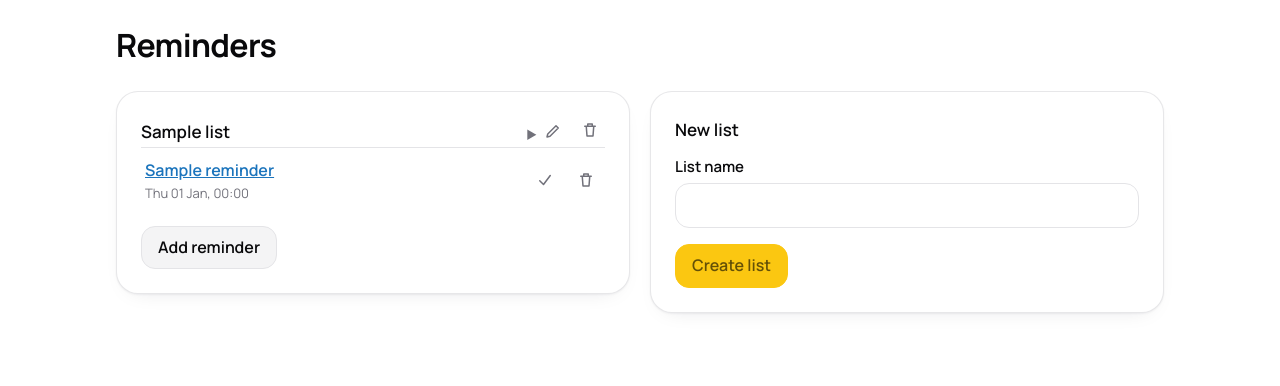
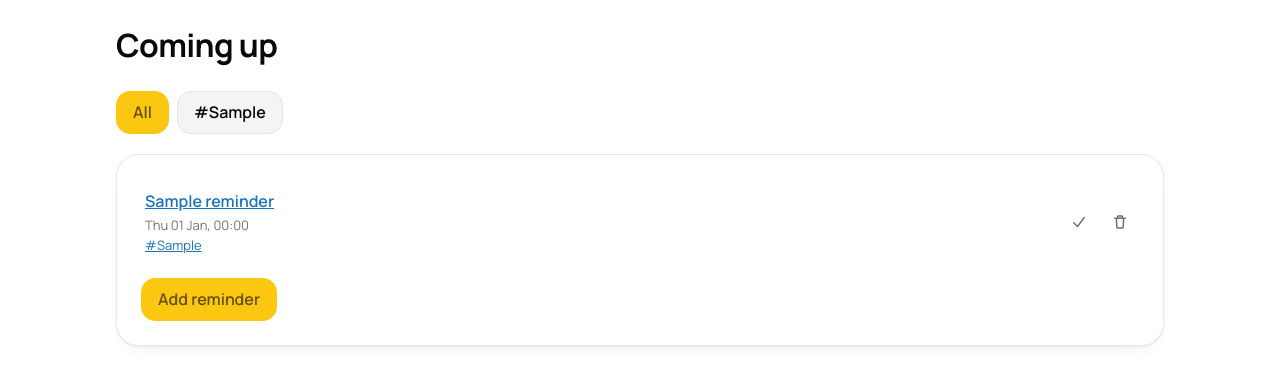
Before and after one commit to lightmorphic/chkt-server, a Flask app: page / in a window 1280 px wide. Shown: the part 60-446 px from the top of the page. Run offline with Flask 3, Linux system fonts and the light colour scheme; the visitor is signed in with stand-in values (Sample User, id 1); tables that the repository leaves empty hold one stand-in row (values such as "Sample post"); parts of the project's set-up code (start-up, migrations or seed data) failed here and were passed over.

Commit message:
Tags replace lists across web UI, sync API, and export
Co-Authored-By: Claude Fable 5 <noreply@anthropic.com>

```diff
--- a/app/auth.py
+++ b/app/auth.py
@@ -72,14 +72,6 @@ def setup():
                     "INSERT INTO auth (id, username, password_hash, created_at) VALUES (1, ?, ?, ?)",
                     (username, generate_password_hash(password, method="scrypt"), db.now_millis()),
                 )
-                # Same first-run behaviour as the app: start with one list.
-                count = conn.execute(
-                    "SELECT COUNT(*) c FROM lists WHERE deleted_at IS NULL").fetchone()["c"]
-                if count == 0:
-                    conn.execute(
-                        "INSERT INTO lists (id, name, position, updated_at) VALUES (?, 'Reminders', 0, ?)",
-                        (db.new_id(), db.now_millis()),
-                    )
             session.clear()
             session["user"] = username
             return redirect(url_for("views.home"))
--- a/app/db.py
+++ b/app/db.py
@@ -15,16 +15,9 @@ def db_path():
     return os.environ.get("CHKT_DB", os.path.join(os.path.dirname(__file__), "..", "data", "chkt.db"))
 
 SCHEMA = """
-CREATE TABLE IF NOT EXISTS lists (
-    id TEXT PRIMARY KEY,
-    name TEXT NOT NULL,
-    position INTEGER NOT NULL DEFAULT 0,
-    updated_at INTEGER NOT NULL,
-    deleted_at INTEGER
-);
 CREATE TABLE IF NOT EXISTS reminders (
     id TEXT PRIMARY KEY,
-    list_id TEXT NOT NULL,
+    tags TEXT NOT NULL DEFAULT '',
     title TEXT NOT NULL,
     notes TEXT NOT NULL DEFAULT '',
     due_at INTEGER,
@@ -47,7 +40,6 @@ CREATE TABLE IF NOT EXISTS reminders (
     updated_at INTEGER NOT NULL,
     deleted_at INTEGER
 );
-CREATE INDEX IF NOT EXISTS idx_reminders_list ON reminders(list_id);
 CREATE INDEX IF NOT EXISTS idx_reminders_due ON reminders(due_at);
 CREATE TABLE IF NOT EXISTS completion_log (
     id TEXT PRIMARY KEY,
--- a/app/templates/home.html
+++ b/app/templates/home.html
@@ -1,43 +1,26 @@
 {% extends "base.html" %}
 {% block content %}
-<h1>Reminders</h1>
+<h1>Coming up</h1>
 
-<div class="list-grid">
-  {% for list in lists %}
-  <section class="panel" aria-label="{{ list.name }}">
-    <div class="list-head">
-      <h2>{{ list.name }}</h2>
-      <details>
-        <summary class="icon-btn" aria-label="Rename {{ list.name }}" title="Rename">
-          <svg width="18" height="18" viewBox="0 0 24 24" fill="none" stroke="currentColor"
-               stroke-width="2" stroke-linecap="round" stroke-linejoin="round" aria-hidden="true">
-            <path d="M4 20 L8 19 L19 8 L16 5 L5 16 Z"/>
-          </svg>
-        </summary>
-        <form method="post" action="{{ url_for('views.list_rename', list_id=list.id) }}" class="row">
-          <input type="hidden" name="csrf" value="{{ csrf }}">
-          <input name="name" value="{{ list.name }}" aria-label="New list name">
-          <button type="submit">Save</button>
-        </form>
-      </details>
-      <form method="post" action="{{ url_for('views.list_delete', list_id=list.id) }}">
-        <input type="hidden" name="csrf" value="{{ csrf }}">
-        <button class="icon-btn" type="submit" data-confirm
-                aria-label="Delete list {{ list.name }}"
-                title="Delete this list and its reminders, click again to confirm">
-          <svg width="18" height="18" viewBox="0 0 24 24" fill="none" stroke="currentColor"
-               stroke-width="2" stroke-linecap="round" stroke-linejoin="round" aria-hidden="true">
-            <path d="M5 7h14M9 7V4h6v3M7 7l1 13h8l1-13"/>
-          </svg>
-        </button>
-      </form>
-    </div>
+{% if tags %}
+<nav aria-label="Filter by tag" style="display:flex;gap:0.5rem;flex-wrap:wrap">
+  <a class="btn{% if not active_tag %} btn-primary{% endif %}" href="{{ url_for('views.home') }}">All</a>
+  {% for t in tags %}
+  <a class="btn{% if active_tag == t %} btn-primary{% endif %}" href="{{ url_for('views.home', tag=t) }}">#{{ t }}</a>
+  {% endfor %}
+</nav>
+{% endif %}
 
-    {% for r in reminders[list.id] %}
+<section class="panel">
+  {% for r in reminders %}
   <div class="reminder-row">
     <div class="body">
-        <div class="title"><a href="{{ url_for('views.reminder_edit', reminder_id=r.id) }}">{{ r.title }}</a></div>
+      <div class="title"><a href="{{ url_for('views.reminder_edit', reminder_id=r.id) }}">{{ r.title }}</a>
+        {% if not r.enabled %}<span class="badge">off</span>{% endif %}</div>
       {% if describe(r) %}<div class="when">{{ describe(r) }}</div>{% endif %}
+      {% if tag_list(r) %}
+      <div class="when">{% for t in tag_list(r) %}<a href="{{ url_for('views.home', tag=t) }}">#{{ t }}</a> {% endfor %}</div>
+      {% endif %}
     </div>
     <form method="post" action="{{ url_for('views.reminder_done', reminder_id=r.id) }}">
       <input type="hidden" name="csrf" value="{{ csrf }}">
@@ -60,23 +43,11 @@
     </form>
   </div>
   {% else %}
-    <p class="hint">Nothing here yet.</p>
+  <p class="hint">Nothing coming up{% if active_tag %} under #{{ active_tag }}{% endif %}. Add a reminder and it appears here in time order.</p>
   {% endfor %}
 
   <p style="margin-bottom:0; margin-top:0.75rem">
-      <a class="btn" href="{{ url_for('views.reminder_edit', list=list.id) }}">Add reminder</a>
+    <a class="btn btn-primary" href="{{ url_for('views.reminder_edit', tag=active_tag or none) }}">Add reminder</a>
   </p>
 </section>
-  {% endfor %}
-
-  <section class="panel">
-    <h2>New list</h2>
-    <form method="post" action="{{ url_for('views.list_add') }}">
-      <input type="hidden" name="csrf" value="{{ csrf }}">
-      <label for="new-list-name">List name</label>
-      <input id="new-list-name" name="name" required>
-      <p style="margin-bottom:0"><button class="btn-primary" type="submit">Create list</button></p>
-    </form>
-  </section>
-</div>
 {% endblock %}
--- a/app/views.py
+++ b/app/views.py
@@ -39,44 +39,13 @@ def healthz():
 @bp.get("/")
 @login_required
 def home():
-    all_lists = store.lists()
-    reminders = {l["id"]: store.reminders_for(l["id"]) for l in all_lists}
+    tag = (request.args.get("tag") or "").strip() or None
+    everything = store.reminders()
+    shown = [r for r in everything if tag is None or tag in store.tag_list(r)]
     return render_template(
-        "home.html", lists=all_lists, reminders=reminders,
-        describe=_describe, csrf=csrf_token(),
+        "home.html", reminders=shown, tags=store.all_tags(), active_tag=tag,
+        describe=_describe, tag_list=store.tag_list, csrf=csrf_token(),
     )
-
-
-@bp.post("/list/add")
-@login_required
-def list_add():
-    _csrf_or_400()
-    name = (request.form.get("name") or "").strip()
-    if name:
-        store.upsert_list({"id": db.new_id(), "name": name, "position": len(store.lists()),
-                           "updated_at": db.now_millis(), "deleted_at": None})
-    return redirect(url_for("views.home"))
-
-
-@bp.post("/list/<list_id>/rename")
-@login_required
-def list_rename(list_id):
-    _csrf_or_400()
-    name = (request.form.get("name") or "").strip()
-    for l in store.lists():
-        if l["id"] == list_id and name:
-            l["name"] = name
-            l["updated_at"] = db.now_millis()
-            store.upsert_list(l)
-    return redirect(url_for("views.home"))
-
-
-@bp.post("/list/<list_id>/delete")
-@login_required
-def list_delete(list_id):
-    _csrf_or_400()
-    store.soft_delete("lists", list_id)
-    return redirect(url_for("views.home"))
 
 
 @bp.route("/reminder/new", methods=["GET", "POST"])
@@ -93,9 +62,9 @@ def reminder_edit(reminder_id=None):
     # One screen with every field for both creating and editing, matching the app.
     return render_template(
         "edit_reminder.html",
-        reminder=reminder, lists=store.lists(),
+        reminder=reminder, known_tags=store.all_tags(),
         alert_modes=ALERT_MODES, csrf=csrf_token(),
-        preset_list=request.args.get("list", ""),
+        preset_tag=request.args.get("tag", ""),
         due_local=_millis_to_local(reminder["due_at"]) if reminder and reminder["due_at"] else "",
     )
 
@@ -247,19 +216,18 @@ def export_json_route():
 @login_required
 def export_md():
     lines = ["# Chkt reminders", ""]
-    for l in store.lists():
-        lines.append(f"## {l['name']}")
-        lines.append("")
-        for r in store.reminders_for(l["id"]):
-            entry = f"- [ ] **{r['title']}**"
-            described = _describe(r)
-            if described:
-                entry += f", {described}"
-            lines.append(entry)
-            if r["notes"]:
-                lines.append(f"  {r['notes']}")
-        lines.append("")
-    body = "\n".join(lines) + f"\n_Exported {datetime.now():%Y-%m-%d %H:%M} by Chkt._\n"
+    for r in store.reminders():
+        entry = f"- [ ] **{r['title']}**"
+        described = _describe(r)
+        if described:
+            entry += f", {described}"
+        hashtags = " ".join("#" + t for t in store.tag_list(r))
+        if hashtags:
+            entry += "  " + hashtags
+        lines.append(entry)
+        if r["notes"]:
+            lines.append(f"  {r['notes']}")
+    body = "\n".join(lines) + f"\n\n_Exported {datetime.now():%Y-%m-%d %H:%M} by Chkt._\n"
     return Response(body, mimetype="text/markdown",
                     headers={"Content-Disposition": "attachment; filename=chkt-export.md"})
 
@@ -400,8 +368,10 @@ def _reminder_from_form(form, existing):
         "id": db.new_id(), "created_at": now, "snoozed_until": None, "deleted_at": None,
     }
     record = dict(base)
+    tags = ", ".join(
+        t.strip() for t in (form.get("tags") or "").split(",") if t.strip())
     record.update({
-        "list_id": form.get("list_id") or (existing or {}).get("list_id"),
+        "tags": tags,
         "title": title,
         "notes": (form.get("notes") or "").strip(),
         "due_at": due_at,
@@ -421,6 +391,4 @@ def _reminder_from_form(form, existing):
         "radius_metres": _float_or_none("radius") or 150.0,
         "updated_at": now,
     })
-    if not record["list_id"]:
-        return None
     return record
```
Also changed, not shown: app/api.py (+2 -28 lines), app/backup.py (+8 -16 lines), app/store.py (+17 -26 lines), app/templates/edit_reminder.html (+7 -8 lines), tests/test_sync_api.py (+16 -18 lines), CHANGELOG.md. Lines whose indentation alone changed are shown as unchanged.
